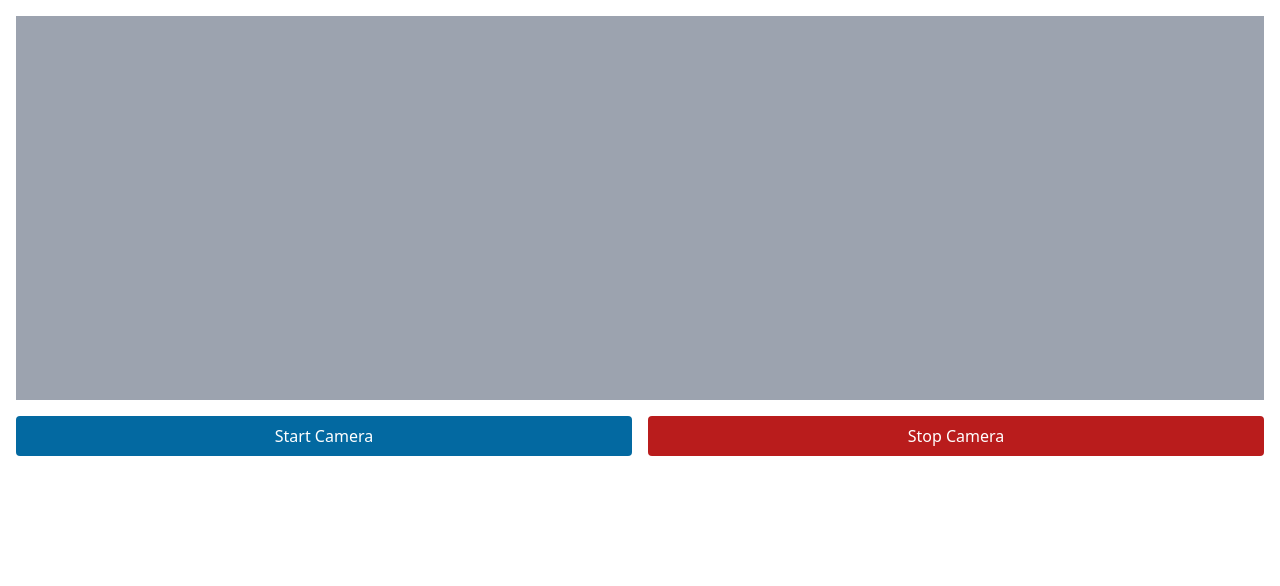
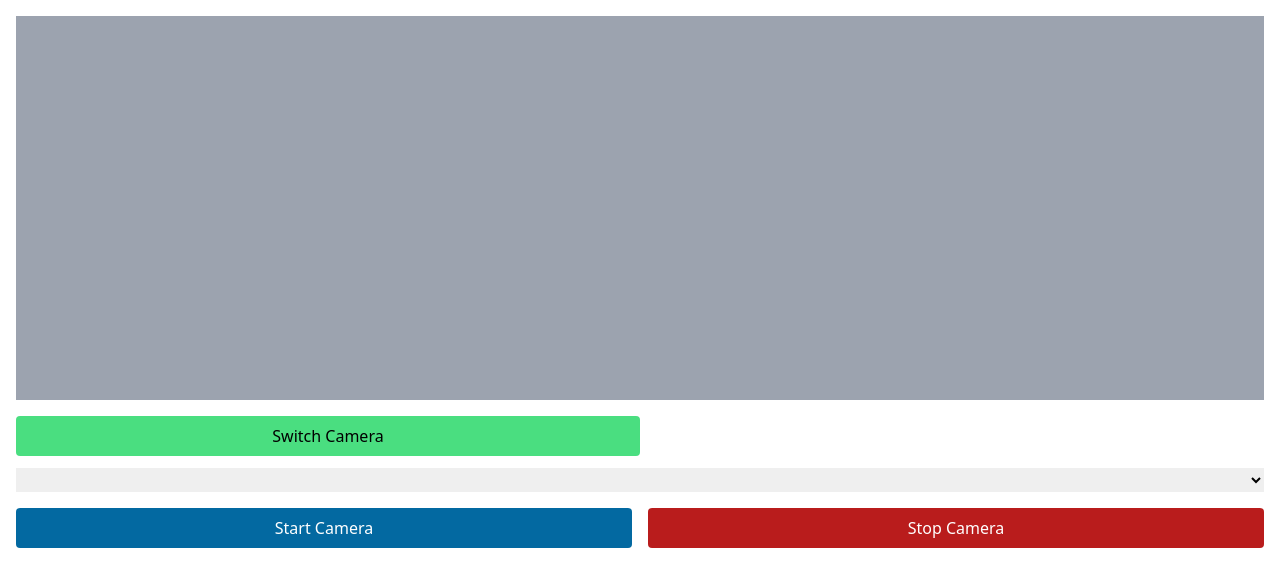
Before and after one commit to klsio22/live-cam, a React (Vite) app: page / in a window 1280 px wide. Shown: the top 586 px of the page. Built offline with nearby package versions, Linux system fonts and the light colour scheme.

Commit message:
feat(camera): test switch camera

```diff
--- a/src/pages/camera.tsx
+++ b/src/pages/camera.tsx
@@ -1,13 +1,39 @@
-import { useRef, useState } from 'react';
+import { useEffect, useRef, useState } from 'react';
 
 type CameraProps = {
   onStream: (stream: MediaStream) => void;
   onError: (error: Error) => void;
 };
 
+type VideoDevice = {
+  deviceId: string;
+  label: string;
+};
+
 export const Camera = ({ onStream, onError }: CameraProps) => {
   const videoRef = useRef<HTMLVideoElement>(null);
   const [stream, setStream] = useState<MediaStream | null>(null);
+  const [devices, setDevices] = useState<VideoDevice[]>([]);
+  const [selectedDevice, setSelectedDevice] = useState<string | null>(null);
+
+  useEffect(() => {
+    const getDevices = async () => {
+      const devices = await navigator.mediaDevices.enumerateDevices();
+      const videoDevices = devices.filter(
+        (device) => device.kind === 'videoinput'
+      );
+      setDevices(
+        videoDevices.map((device) => ({
+          deviceId: device.deviceId,
+          label: device.label || `Camera ${videoDevices.indexOf(device) + 1}`,
+        }))
+      );
+      if (videoDevices.length > 0) {
+        setSelectedDevice(videoDevices[0].deviceId);
+      }
+    };
+    getDevices();
+  }, []);
 
   const handleStartClick = async () => {
     try {
@@ -35,12 +61,38 @@ export const Camera = ({ onStream, onError }: CameraProps) => {
     }
   };
 
+  const handleDeviceChange = (event: React.ChangeEvent<HTMLSelectElement>) => {
+    setSelectedDevice(event.target.value);
+  };
+
+  const switchCamera = () => {
+    const index = devices.findIndex(
+      (device) => device.deviceId === selectedDevice
+    );
+    const nextIndex = (index + 1) % devices.length;
+    setSelectedDevice(devices[nextIndex].deviceId);
+  };
+
   return (
-    <div className='flex flex-col gap-4 p-4'>
+    <div className='flex flex-col gap-4 p-4 justify-start'>
       <div className='bg-gray-400 h-96'>
         <video ref={videoRef} autoPlay />
       </div>
-
+      <div className='flex flex-col justify-center w-full gap-3'>
+        <button
+          onClick={switchCamera}
+          className='bg-green-400 w-1/2 p-2 rounded '
+        >
+          Switch Camera
+        </button>
+        <select className='w-full' value={selectedDevice || ''} onChange={handleDeviceChange}>
+          {devices.map((device) => (
+            <option key={device.deviceId} value={device.deviceId}>
+              {device.label}
+            </option>
+          ))}
+        </select>
+      </div>
       <div className='flex gap-4 justify-between text-white'>
         <button
           onClick={handleStartClick}
```
